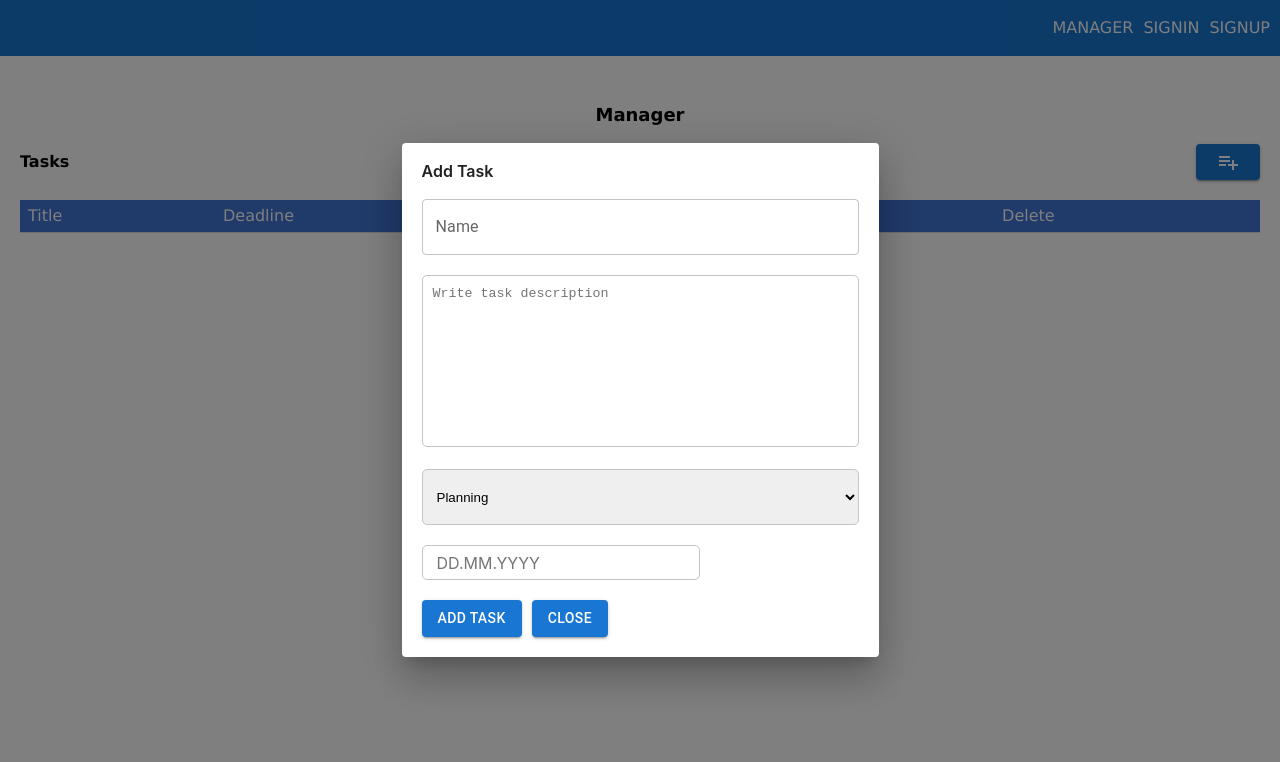
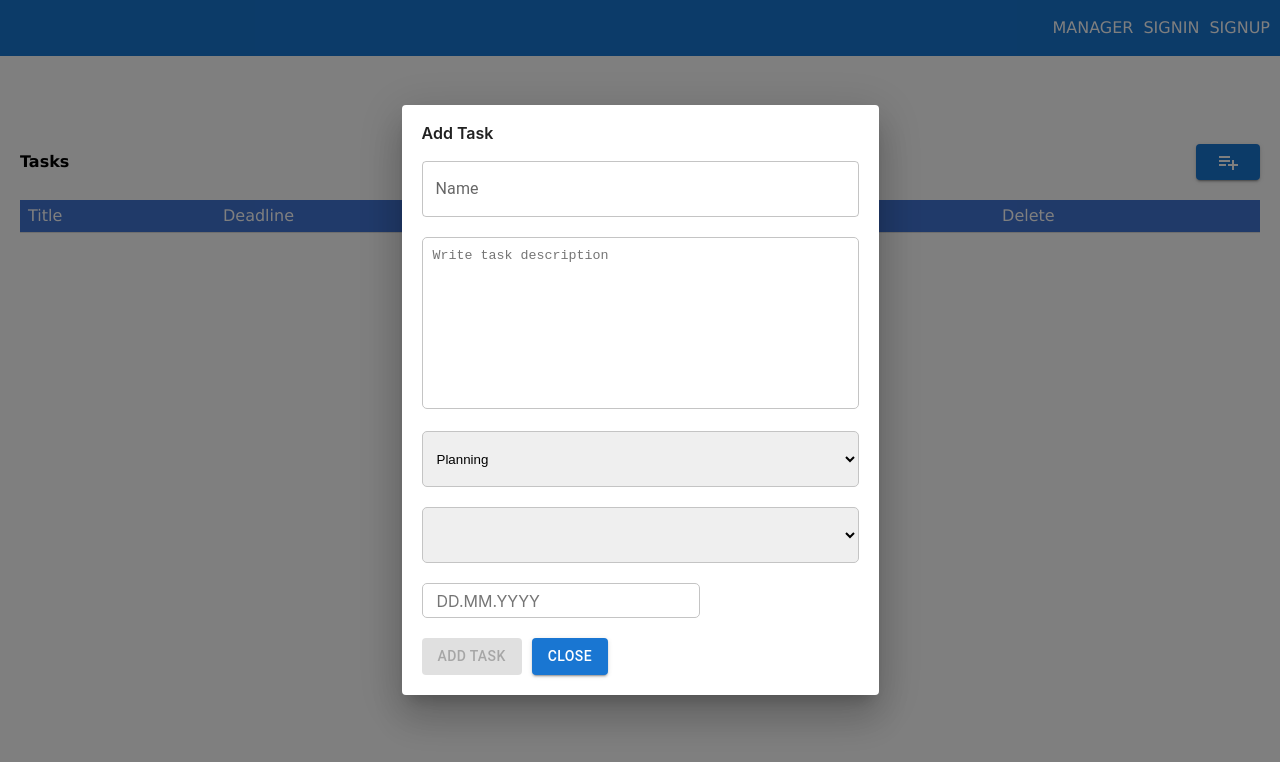
Before and after one commit to Harvester83/manager-platform-organizations, a React (Vite) app: page /manager in a window 1280 px wide. Both pictures are taken after a click on the button 1228 px from the left and 162 px from the top of the page. Shown: the top 762 px of the page. Built offline with nearby package versions, Linux system fonts and the light colour scheme.

Commit message:
Create employee assigned field TaskAddForm

```diff
--- a/src/pages/manager/TaskAddForm.tsx
+++ b/src/pages/manager/TaskAddForm.tsx
@@ -7,6 +7,7 @@ import DateView from "react-datepicker";
 import "react-datepicker/dist/react-datepicker.css";
 import dayjs from "dayjs";
 import moment from "moment";
+import { User } from "../../store/user/slice";
 
 interface FormValue {
   name: string;
@@ -30,6 +31,7 @@ export const TaskAddForm: React.FC<TaskAddFormProps> = ({ handleClose }) => {
   };
 
   const dispatch = useAppDispatch();
+  const employees = useAppSelector((state) => state.user.users);
 
   const validate = (values: FormValue) => {
     const errors: Partial<FormValue> = {};
@@ -54,7 +56,6 @@ export const TaskAddForm: React.FC<TaskAddFormProps> = ({ handleClose }) => {
   };
 
   const handleSubmit = (values: FormValue) => {
-    //console.log(2, values);
     console.log("values: ", {
       id: Date.now(),
       name: values.name,
@@ -62,20 +63,20 @@ export const TaskAddForm: React.FC<TaskAddFormProps> = ({ handleClose }) => {
       description: values.description,
       deadline: moment(values.deadline).format("DD.MM.YYYY"),
       status: values.status,
-      employee_assigned: values.employee_assigned,
+      employee_assigned: [Number(values.employee_assigned)],
     });
 
-    // dispatch(
-    //   addTask({
-    //     id: Date.now(),
-    //     name: values.name,
-    //     task_organization_id: Date.now() * 2,
-    //     description: values.description,
-    //     deadline: moment(values.deadline).format("DD.MM.YYYY"),
-    //     status: values.status,
-    //     employee_assigned: values.employee_assigned,
-    //   })
-    // );
+    dispatch(
+      addTask({
+        id: Date.now(),
+        name: values.name,
+        task_organization_id: Date.now() * 2,
+        description: values.description,
+        deadline: moment(values.deadline).format("DD.MM.YYYY"),
+        status: values.status,
+        employee_assigned: values.employee_assigned,
+      })
+    );
   };
 
   return (
@@ -149,14 +150,19 @@ export const TaskAddForm: React.FC<TaskAddFormProps> = ({ handleClose }) => {
               />
             </div>
 
-            {/* <div className="select-wrapper">
-              <Field as="select" name="status" id="status">
-                <option value="planning">Jhon Uik</option>
-                <option value="inProgress">In Progress</option>
-                <option value="done">Done</option>
+            <div className="select-wrapper">
+              <Field
+                as="select"
+                name="employee_assigned"
+                id="employee_assigned"
+              >
+                {employees.map((employee: User) => (
+                  <option value={employee.id}>
+                    {employee.username} {employee.lastName}
+                  </option>
+                ))}
               </Field>
-              <ErrorMessage name="status" component="div" />
-            </div> */}
+            </div>
 
             <div className="formpicker-wrapper">
               <Field
@@ -194,7 +200,7 @@ export const TaskAddForm: React.FC<TaskAddFormProps> = ({ handleClose }) => {
               style={{ marginRight: 10 }}
               type="submit"
               variant="contained"
-              //disabled={isValid && dirty ? false : true}
+              disabled={isValid && dirty ? false : true}
             >
               Add Task
             </Button>
--- a/src/store/user/slice.ts
+++ b/src/store/user/slice.ts
@@ -24,7 +24,6 @@ const initialState: UserState = {
 export const UserSlice = createSlice({
   name: "user",
   initialState,
-
   reducers: {
     addUser: (
       state,
```
